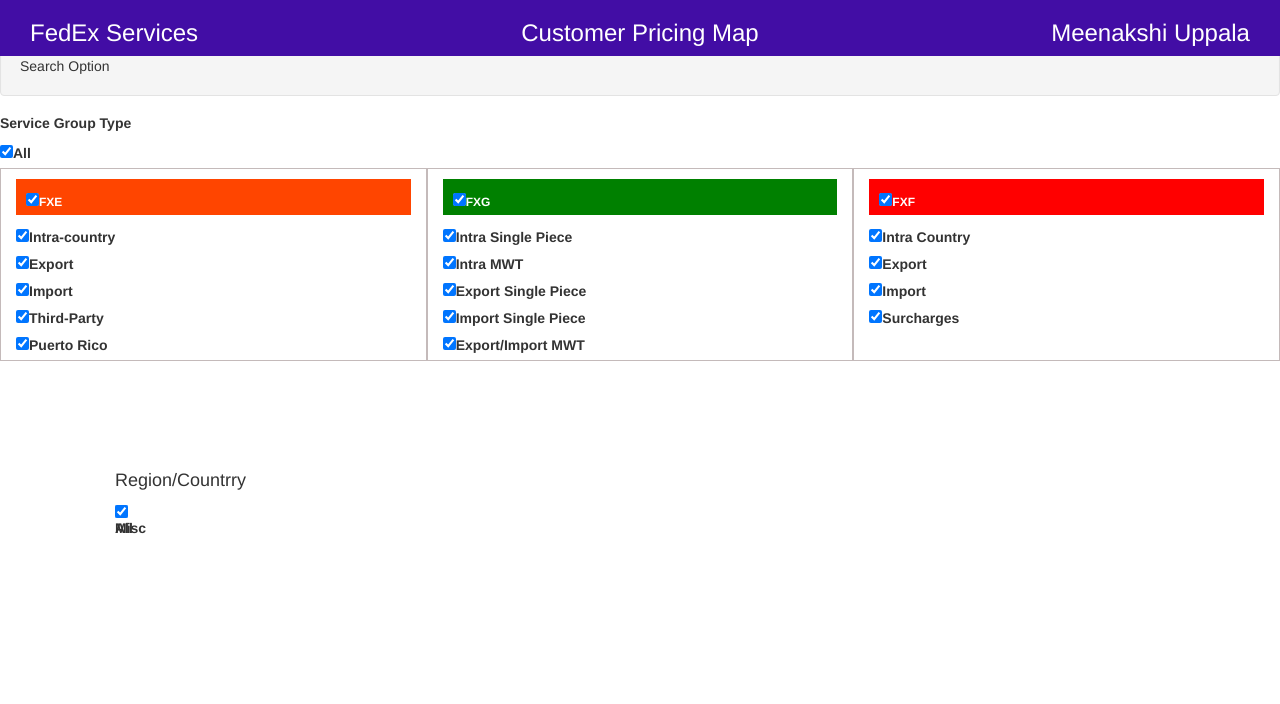
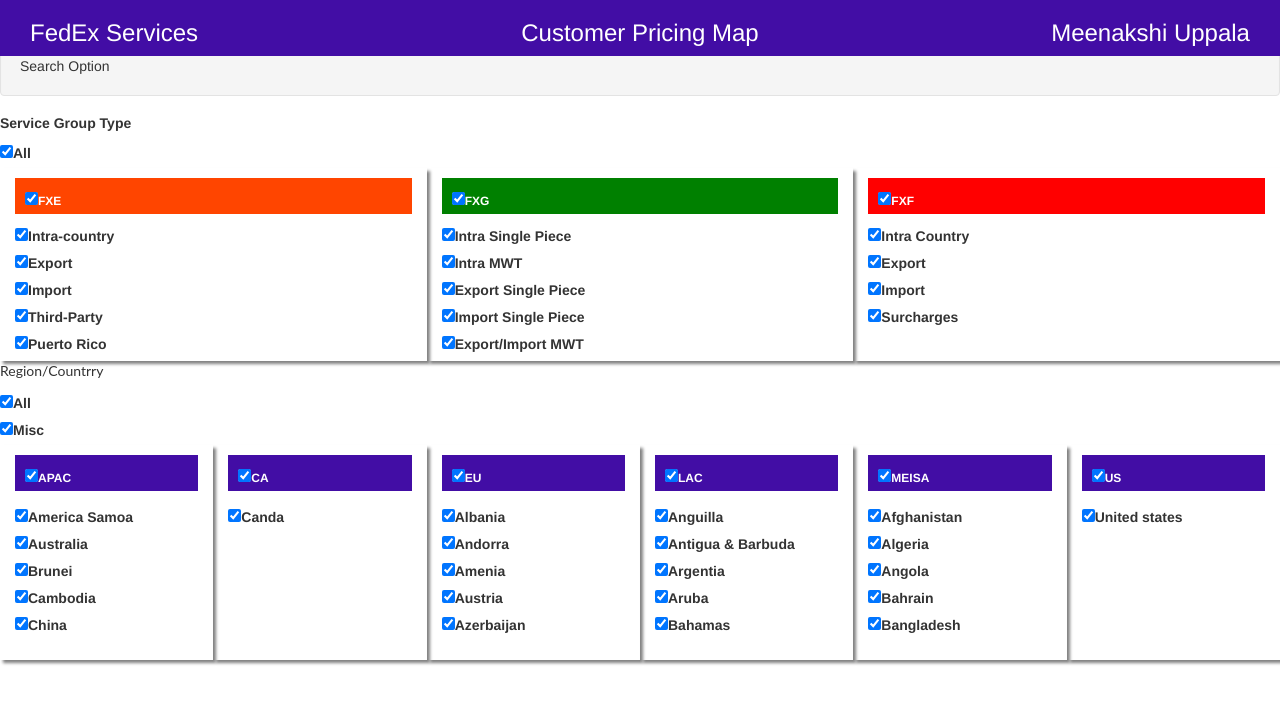
Before and after one commit to Sahana2696/react-mgpgqk, a React app: page / in a window 1280 px wide. Built offline with nearby package versions, Linux system fonts and the light colour scheme.

Commit message:
3 files modified, 1 added

```diff
--- a/Region.js
+++ b/Region.js
@@ -10,20 +10,160 @@
   }
   render() {
     return (
-      <div className=" col-lg-4 reg1">
-        <div className=" col-lg-4 reg2">
-          <h4> Region/Countrry</h4>
-          <label>
-            <input type="checkbox" defaultChecked={this.state.chkbox} />
-            All
+      <div >
+         <div className="disp-inline-flex">
+        <p>Region/Countrry</p>
+        <label>
+          <input type="checkbox" defaultChecked={this.state.chkbox} />All
+           </label><br />
+        <label>
+          <input type="checkbox" defaultChecked={this.state.chkbox} />
+          Misc
       </label>
-          <label>
-            <input type="checkbox" defaultChecked={this.state.chkbox} />
-            Misc
-      </label>
-        </div>
+      </div>
+        <div className="region" >
+          <div className="col-lg-2 boxshadow" >
+
+            <h6 className="col-lg-12 reg1" ><label>
+              <input type="checkbox" defaultChecked={this.state.chkbox} />
+              APAC
+      </label></h6><br /><br /><br />
+            <label>
+              <input type="checkbox" defaultChecked={this.state.chkbox} />
+              America Samoa
+      </label><br />
+            <label>
+              <input type="checkbox" defaultChecked={this.state.chkbox} />
+              Australia
+      </label><br />
+            <label>
+              <input type="checkbox" defaultChecked={this.state.chkbox} />
+              Brunei
+      </label><br />
+            <label>
+              <input type="checkbox" defaultChecked={this.state.chkbox} />
+              Cambodia
+      </label><br />
+            <label>
+              <input type="checkbox" defaultChecked={this.state.chkbox} />
+              China
+      </label><br />
+            <br />
+          </div>
+          <div className="col-lg-2 boxshadow" >
 
 
+            <h6 className="col-lg-12 reg1" ><label>
+              <input type="checkbox" defaultChecked={this.state.chkbox} />
+              CA
+      </label></h6><br /><br /><br />
+            <label>
+              <input type="checkbox" defaultChecked={this.state.chkbox} />
+              Canda
+      </label><br />
+
+            <br />
+          </div>
+          <div className="col-lg-2 boxshadow">
+
+            <h6 className="col-lg-12 reg1" ><label>
+              <input type="checkbox" defaultChecked={this.state.chkbox} />
+              EU
+      </label></h6><br /><br /><br />
+            <label>
+              <input type="checkbox" defaultChecked={this.state.chkbox} />
+              Albania
+      </label><br />
+            <label>
+              <input type="checkbox" defaultChecked={this.state.chkbox} />
+              Andorra
+      </label><br />
+            <label>
+              <input type="checkbox" defaultChecked={this.state.chkbox} />
+              Amenia
+      </label><br />
+            <label>
+              <input type="checkbox" defaultChecked={this.state.chkbox} />
+              Austria
+      </label><br />
+            <label>
+              <input type="checkbox" defaultChecked={this.state.chkbox} />
+              Azerbaijan
+      </label><br />
+            <br />
+          </div>
+          <div className="col-lg-2 boxshadow">
+
+            <h6 className="col-lg-12 reg1" ><label>
+              <input type="checkbox" defaultChecked={this.state.chkbox} />
+              LAC
+      </label></h6><br /><br /><br />
+            <label>
+              <input type="checkbox" defaultChecked={this.state.chkbox} />
+              Anguilla
+      </label><br />
+            <label>
+              <input type="checkbox" defaultChecked={this.state.chkbox} />
+              Antigua & Barbuda
+      </label><br />
+            <label>
+              <input type="checkbox" defaultChecked={this.state.chkbox} />
+              Argentia
+      </label><br />
+            <label>
+              <input type="checkbox" defaultChecked={this.state.chkbox} />
+              Aruba
+      </label><br />
+            <label>
+              <input type="checkbox" defaultChecked={this.state.chkbox} />
+              Bahamas
+      </label><br />
+            <br />
+          </div>
+          <div className="col-lg-2 boxshadow">
+
+            <h6 className="col-lg-12 reg1" ><label>
+              <input type="checkbox" defaultChecked={this.state.chkbox} />
+              MEISA
+      </label></h6><br /><br /><br />
+            <label>
+              <input type="checkbox" defaultChecked={this.state.chkbox} />
+              Afghanistan
+      </label><br />
+            <label>
+              <input type="checkbox" defaultChecked={this.state.chkbox} />
+              Algeria
+      </label><br />
+            <label>
+              <input type="checkbox" defaultChecked={this.state.chkbox} />
+              Angola
+      </label><br />
+            <label>
+              <input type="checkbox" defaultChecked={this.state.chkbox} />
+
+              Bahrain
+      </label><br />
+            <label>
+              <input type="checkbox" defaultChecked={this.state.chkbox} />
+              Bangladesh
+      </label><br />
+            <br />
+          </div>
+             <div className="col-lg-2 boxshadow">
+
+
+            <h6 className="col-lg-12 reg1" ><label>
+              <input type="checkbox" defaultChecked={this.state.chkbox} />
+            US
+      </label></h6><br /><br /><br />
+            <label>
+              <input type="checkbox" defaultChecked={this.state.chkbox} />
+            United states
+      </label><br />
+
+            <br />
+          </div>
+        </div>
       </div>
     )
   }
--- a/index.js
+++ b/index.js
@@ -32,9 +32,13 @@
           <input type="checkbox" defaultChecked={this.state.chkbox} />
           All
       </label><br />
-         <div>
-        <ServicesGroupType />
-        <Region />
+        <div>
+          <div>
+            <ServicesGroupType />
+          </div>
+          <div>
+            <Region />
+          </div>
         </div>
 
 
--- a/style.css
+++ b/style.css
@@ -28,29 +28,22 @@
    background-color: green;
   height:3em;
   color:white;
-
-
-
   padding: 10px;
 }
 .col1{
    background-color: red;
   height:3em;
   color:white;
-
-
-
   padding: 10px;
 }
 .col2{
-  border: 1px solid rgb(196, 186, 186);
+    box-shadow: 3px 3px 3px grey;
       height: 193px;
 }
 .clr{
   background-color: rgb(236, 228, 228);
 }
 .reg2{
-
   padding:100px;
   float:centre;
 }
@@ -60,3 +53,20 @@
 .pull-left{
   float:left;
 }
+.reg1{
+  background-color: rgb(66, 13, 165);
+height:3em;
+  color:white;
+  padding: 10px;
+
+}
+.region{
+  display: flex;
+
+}
+.boxshadow{
+  box-shadow: 3px 3px 3px grey;
+};
+.disp-inline-flex{
+  display: inline-flex
+}
```
Also changed, not shown: Search.js (added, +8 -0 lines).
